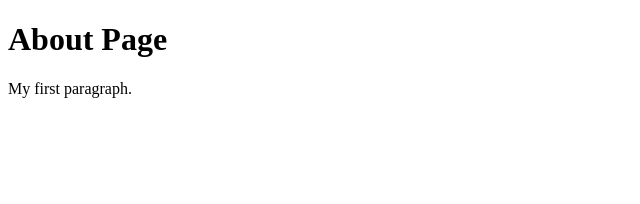
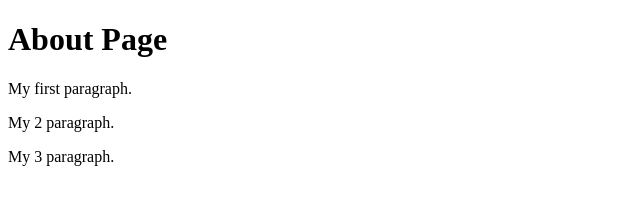
Before and after one commit to slinetworks/splitmate, a plain HTML site: page about.html in a window 1280 px wide. Shown: the whole page, without its empty margins (0-640 px from the left). Drawn offline with Linux system fonts and the light colour scheme.

Commit message:
2 and 3 paragraps in about page

```diff
--- a/about.html
+++ b/about.html
@@ -5,5 +5,7 @@
 <h1>About Page</h1>
 <p>My first paragraph.</p>
 
+<p>My 2 paragraph.</p>
+<p>My 3 paragraph.</p>
 </body>
 </html>
```
